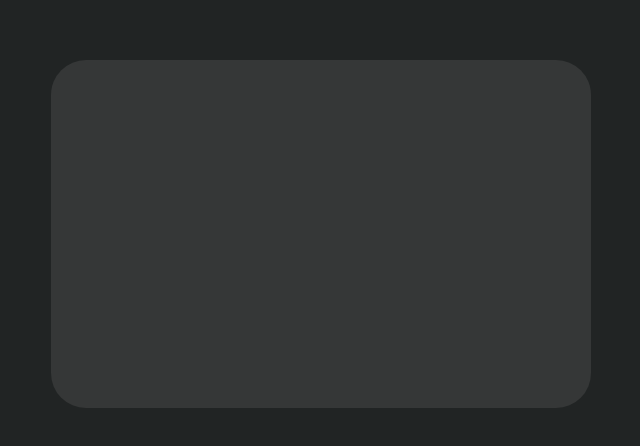
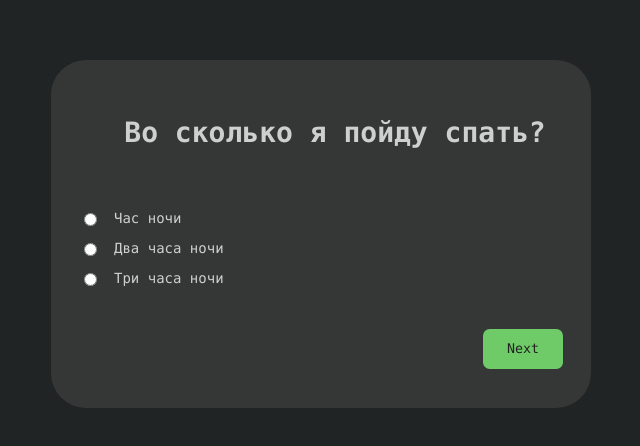
Before and after one commit to GitStearis/stepper, a React (Create React App) app: page / in a window 1280 px wide. Shown: the part 166-612 px from the top of the page, without its empty margins (319-959 px from the left). Built offline with nearby package versions, Linux system fonts and the light colour scheme.

Commit message:
Steps communication

```diff
--- a/src/App.js
+++ b/src/App.js
@@ -1,4 +1,5 @@
 import React, { Component } from 'react';
+
 import styled from 'styled-components';
 
 import StepComponent from './components/StepComponent/StepComponent';
@@ -16,11 +17,27 @@ const Main = styled.main`
   align-items: center;
 `;
 
+const data = [{
+  question: "Во сколько я пойду спать?",
+  possibleAnswers: [
+    "Час ночи",
+    "Два часа ночи",
+    "Три часа ночи"
+  ]
+}, {
+  question: "А во сколько ушел на деле?",
+  possibleAnswers: [
+    "Два часа",
+    "Три часа",
+    "Не лег вообще"
+  ],
+}];
+
 class App extends Component {
   render() {
     return (
       <Main>
-        <StepComponent steps={[]} />
+        <StepComponent steps={data} />
       </Main>
     );
   }
--- a/src/components/StepComponent/Step/Step.js
+++ b/src/components/StepComponent/Step/Step.js
@@ -1,8 +1,85 @@
+import React, { Component } from 'react';
+
 import styled from 'styled-components';
 
-
-const Step = styled.div`
-
+const Question = styled.h1`
+  margin-top: 1em;
+  font-size: 2em;
 `;
 
+const PossibleAnswers = styled.form`
+  display: flex;
+  flex-direction: column;
+  flex-wrap: nowrap;
+  justify-content: space-around;
+  align-content: stretch;
+  align-items: flex-start;
+
+  width: 100%;
+  margin-top: 2em;
+  margin-bottom: 2em;
+`;
+
+const PossibleAnswer = styled.label`
+  display: flex;
+  flex-direction: row;
+  flex-wrap: nowrap;
+  justify-content: flex-start;
+  align-content: stretch;
+  align-items: flex-start;
+
+  margin-top: 1em;
+`;
+
+const Text = styled.p`
+  margin: 0;
+  margin-left: 1em;
+`;
+
+
+class Step extends Component {
+
+  state = {
+    currentAnswer: this.props.defaultOption || ''
+  }
+
+  handleAnswerSelection = (event) => {
+    this.setState({
+      currentAnswer: event.currentTarget.value
+    });
+    this.props.onChoise(event.currentTarget.value);
+  }
+
+  isChecked(possibleAnswer) {
+    return possibleAnswer === this.state.currentAnswer;
+  }
+
+  render() {
+    const {
+      question,
+      possibleAnswers
+    } = this.props.data;
+    return (
+      <>
+        <Question>{question}</Question>
+        <PossibleAnswers>
+          {possibleAnswers && possibleAnswers.map(possibleAnswer => {
+              return (
+                <PossibleAnswer key={possibleAnswer}>
+                  <input
+                    type="radio"
+                    value={possibleAnswer}
+                    checked={this.isChecked(possibleAnswer)}
+                    onChange={this.handleAnswerSelection}
+                  />
+                  <Text>{possibleAnswer}</Text>
+                </PossibleAnswer>
+              )
+            })}
+        </PossibleAnswers>
+      </>
+    )
+  }
+}
+
 export default Step;
--- a/src/components/StepComponent/StepComponent.js
+++ b/src/components/StepComponent/StepComponent.js
@@ -24,7 +24,7 @@ class StepComponent extends Component {
   constructor(props) {
     super(props);
 
-    const totalSteps = this.props.steps.length > 0 ? this.props.steps.length - 1 : 0;
+    const totalSteps = this.props.steps.length > 0 ? this.props.steps.length : 0;
 
     this.state = {
       currentStep: 0,
@@ -50,28 +50,41 @@ class StepComponent extends Component {
     });
   };
 
+  handleOptionChoise = (answer) => {
+    const answers = this.state.answers;
+    answers[this.state.currentStep] = answer;
+    this.setState({
+      answers
+    })
+  }
+
   render() {
+    console.log(this.state.answers);
     return (
       <Stepper>
-        <StepList currentStep={ this.state.currentStep }>
+        <StepList currentStep={this.state.currentStep}>
           {
-            this.props.steps
-            ? this.props.steps.map(step => {
-                return <Step>{ step }</Step>
+            this.isLastStep()
+            ? <Summary answers={this.state.answers}/>
+            : this.props.steps.map(step => {
+                return <Step
+                  data={step}
+                  key={step.question}
+                  onChoise={this.handleOptionChoise}
+                  defaultOption={this.state.answers[this.state.currentStep]}/>
               })
-            : <Summary answers={ this.state.answers }/>
           }
         </StepList>
         <Buttons>
           <BackButton
-            onClick={ this.goToPreviousStep }
-            disabled={ this.state.currentStep === 0 }
+            onClick={this.goToPreviousStep}
+            disabled={this.state.currentStep === 0}
           >
             Back
           </BackButton>
           <NextButton
-            onClick={ this.goToNextStep }
-            disabled={ this.state.currentStep === this.state.totalSteps }
+            onClick={this.goToNextStep }
+            disabled={this.state.currentStep === this.state.totalSteps}
           >
             Next
           </NextButton>
--- a/src/components/StepComponent/StepContent/StepContent.js
+++ b/src/components/StepComponent/StepContent/StepContent.js
@@ -2,7 +2,15 @@ import styled from 'styled-components';
 
 
 const StepContent = styled.div`
+  display: flex;
+  flex-direction: column;
+  flex-wrap: nowrap;
+  justify-content: space-around;
+  align-content: stretch;
+  align-items: center;
 
+  width: 100%;
+  margin: 1em;
 `;
 
 export default StepContent;
--- a/src/components/StepComponent/StepList/StepList.js
+++ b/src/components/StepComponent/StepList/StepList.js
@@ -1,12 +1,24 @@
 import React from 'react';
 
-import StepContent from '../StepContent';
+import styled from 'styled-components';
 
+
+const StepContent = styled.div`
+  display: flex;
+  flex-direction: column;
+  flex-wrap: nowrap;
+  justify-content: space-around;
+  align-content: stretch;
+  align-items: center;
+
+  width: 100%;
+  margin: 1em;
+`;
 
 const StepList = (props) => {
   return (
     <StepContent>
-      { props.children ? props.children[props.currentStep] : null }
+      {props.children ? props.children[props.currentStep] : null}
     </StepContent>
   );
 }
--- a/src/components/StepComponent/Summary/Summary.js
+++ b/src/components/StepComponent/Summary/Summary.js
@@ -1,9 +1,6 @@
 import React from 'react';
 
 import styled from 'styled-components';
-
-import StepContent from '../StepContent';
-
 
 const SummaryContainer = styled.div`
   display: flex;
@@ -26,16 +23,12 @@ const Line = styled.p`
 
 const Summary = (props) => {
   return (
-    <StepContent>
-      <SummaryContainer>
-        <Title>Summary</Title>
-        {
-          props.answers.map(answer => {
-            return <Line>{ answer }</Line>
-          })
-        }
-      </SummaryContainer>
-    </StepContent>
+    <SummaryContainer>
+      <Title>Summary</Title>
+      {props.answers.map(answer => {
+          return <Line>{answer}</Line>
+        })}
+    </SummaryContainer>
   );
 }
 
```
